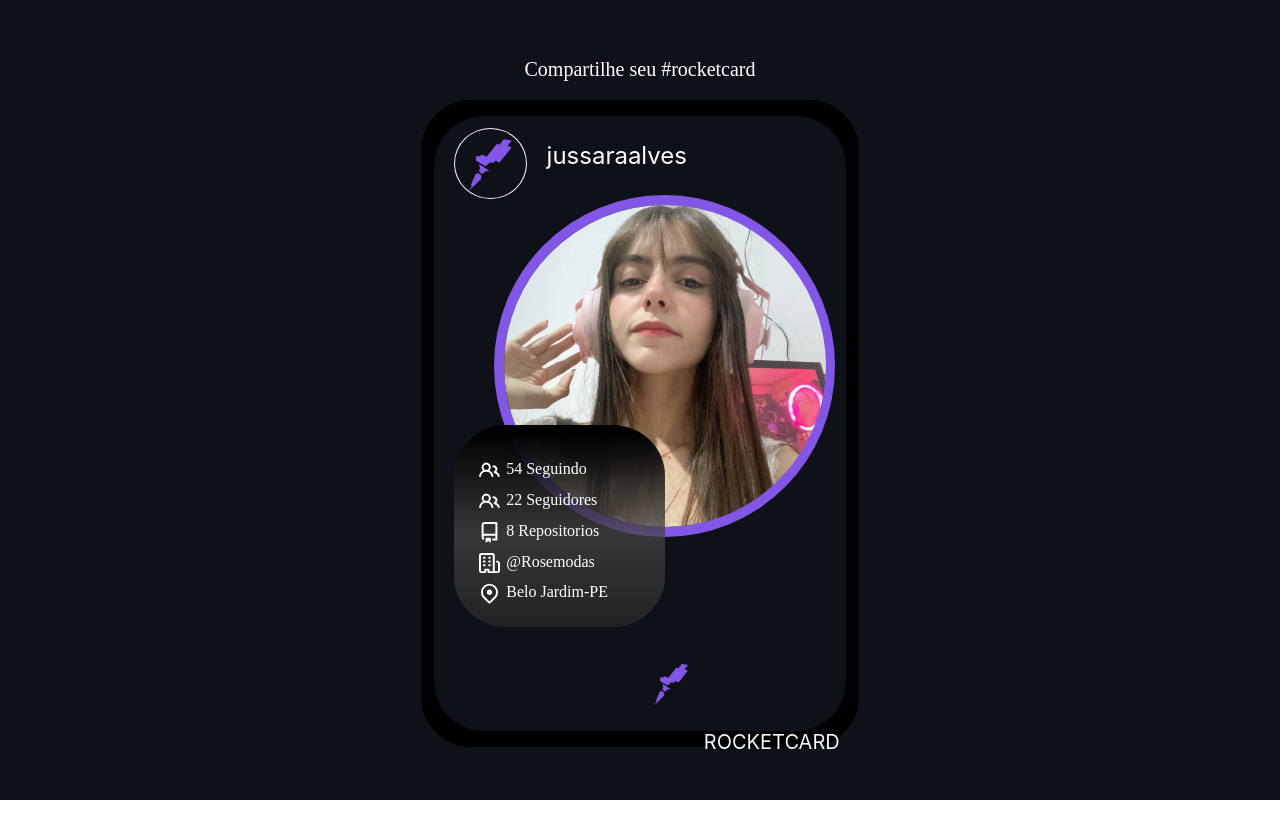
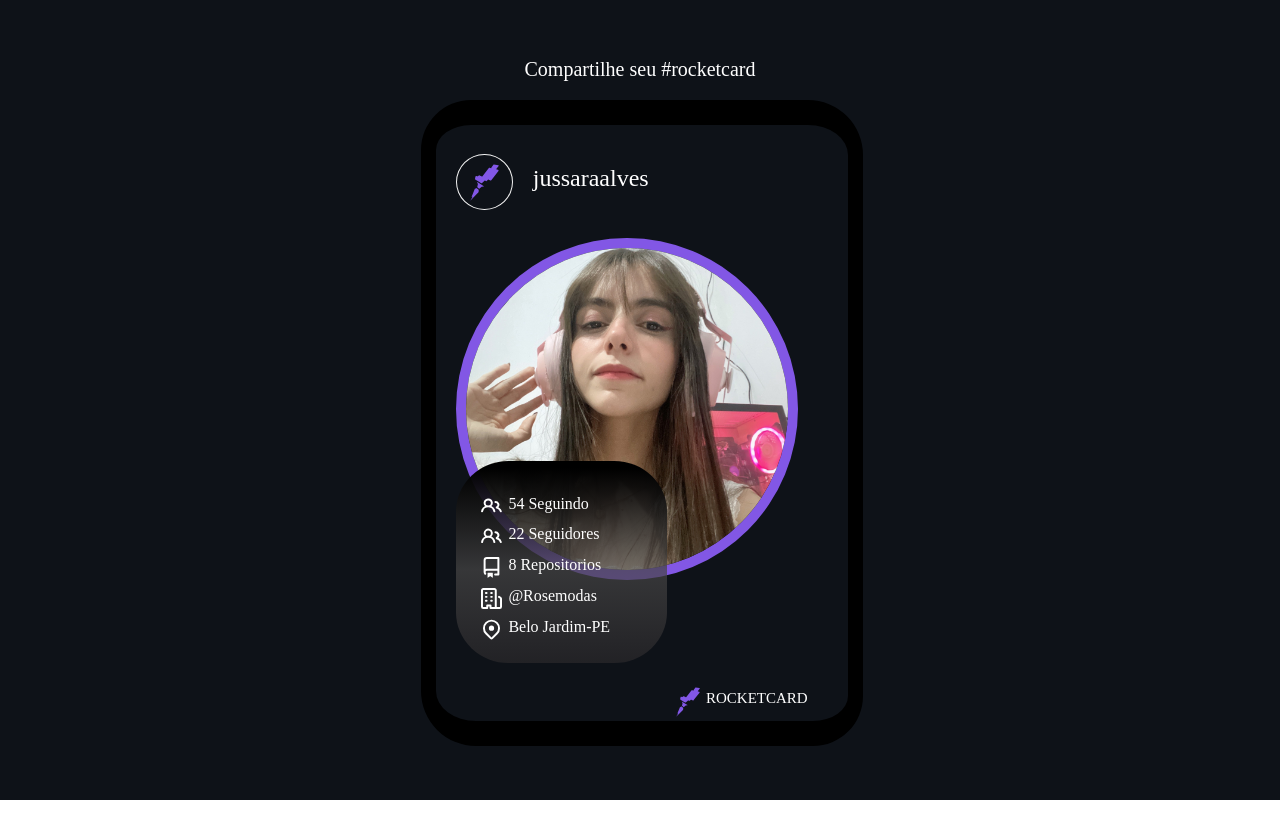
Before and after one commit to jussaraalves/card-in-react, a JavaScript app: page / in a window 1280 px wide. Shown: the top 838 px of the page. Built offline with nearby package versions, Linux system fonts and the light colour scheme; the HTML template or start-up script is replaced by a standard one.

Commit message:
informacoes adicionadas

```diff
--- a/src/components/Card/Card.css
+++ b/src/components/Card/Card.css
@@ -1,15 +1,21 @@
-.card-outer {
+/* .card-outer {
     background-color: #000000;
     display: flex;
     justify-content: center;
     align-items: center;
     border-radius: 50px;
-}
+} */
 
 .card-inner {
     padding: 20px;
+    border-top: 25px;
+    border-left: 15px;
+    border-bottom: 25px;
+    border-right: 15px;
+    border-color: #000000;
+    border-style: solid;
     width: 85%;
-    height: 89%;
+    height: 86%;
     background-color: #0E1218;
-    border-radius: 50px;
+    border-radius: 50px 55px 50px 55px;
 }
--- a/src/components/CardContainer/CardContainer.css
+++ b/src/components/CardContainer/CardContainer.css
@@ -3,7 +3,6 @@
     height: 43.3125rem;
     display: flex;
     flex-direction: column;
-    overflow: hidden;
 }
 
 .title-container {
--- a/src/components/CardFooter/CardFooter.css
+++ b/src/components/CardFooter/CardFooter.css
@@ -1,20 +1,18 @@
-.logo-footer {
-    display: flex;
-    align-items: flex-end;
+.footer{
+    font-family: Prompt;
+    font-style: Regular;
+    font-size: 15px;
+    line-height: 30px;
+}
+
+.logo-footer > img{
+    width: 24px;
+    position: relative;
+    top: 110px;
+    margin-left: 200px;
 
 }
 
-.logo-footer > img{
-    width: 2.125rem;
-    margin-left: 200px;
+.text-footer{
+    margin-left: 230px;
 }
-
-.text-footer{
-    font-size: 20px;
-    position: absolute;
-    top: 730px;
-    margin-left: 15.625rem;
-    right: -20;
-    color: aliceblue;
-
-}
--- a/src/components/CardLogo/CardLogo.css
+++ b/src/components/CardLogo/CardLogo.css
@@ -1,5 +1,9 @@
 .header{
-    padding-top: .3613rem;
+    font-family: Prompt;
+    font-style: Regular;
+    font-size: 24px;
+    line-height: 36px;
+    padding-top: .913rem;
     width: 14.4006rem;
     height: 2.75rem;
 }
@@ -15,15 +19,14 @@
 }
 
 .logo > img{
-    width: 2.8419rem;
-    height: 3.29rem;
-
+    width: 29.47px;
+    height: 36.64px;
 }
 
 .logo{
     padding: .6075rem .79rem .4863rem .79rem;
-    width: 3.4638rem;
-    height: 3.2025rem;
+    width: 1.8419rem;
+    height: 2.29rem;
     border: 1px solid #F1F1F1;
     border-radius: 50%;
 }
--- a/src/components/CardMain/CardMain.css
+++ b/src/components/CardMain/CardMain.css
@@ -1,5 +1,5 @@
 .main{
-    padding-top: .6113rem;
+    padding-top: 2.1625rem;
 }
 
 .profile{
@@ -8,7 +8,6 @@
     border-radius: 50%;
     width: 20.10rem;
     height: 20.125rem;
-    margin-left: 2.5rem;
 
 }
 
@@ -25,6 +24,7 @@
     font-family: Prompt;
     font-style: Regular;
     font-size: 16px;
+    line-height: 100%;
     color: #FFFFFF;
     background-image: linear-gradient(#000000 3.5%, rgba(70, 69, 69, 0.72) 53.65%, rgba(62, 56, 56, 0.42) 100%);
     border-radius: 25%;
--- a/src/components/CardMain/CardMain.js
+++ b/src/components/CardMain/CardMain.js
@@ -38,9 +38,9 @@ const CardMain = ({children}) => {
 
                     </div>
 
-                </div>
                 <div>
                     {children}
+                </div>
                 </div>
             </div>
 
--- a/src/index.css
+++ b/src/index.css
@@ -1,9 +1,7 @@
 * {
   margin: 0;
   padding: 0;
-
   height: 100%;
-
 }
 
 body {
```
Also changed, not shown: src/components/CardContainer/CardContainer.js (+3 -4 lines).
